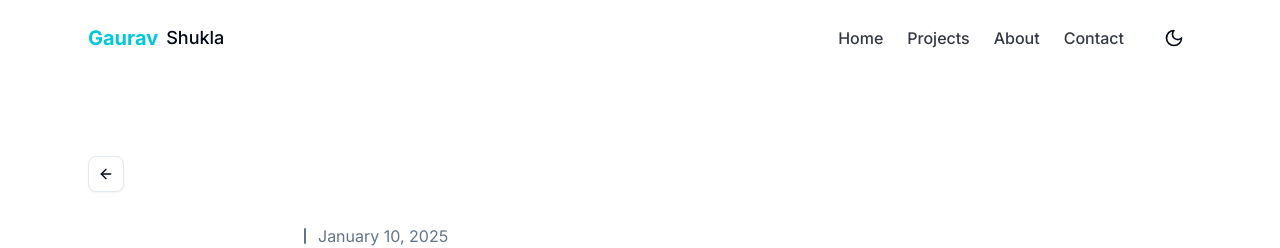
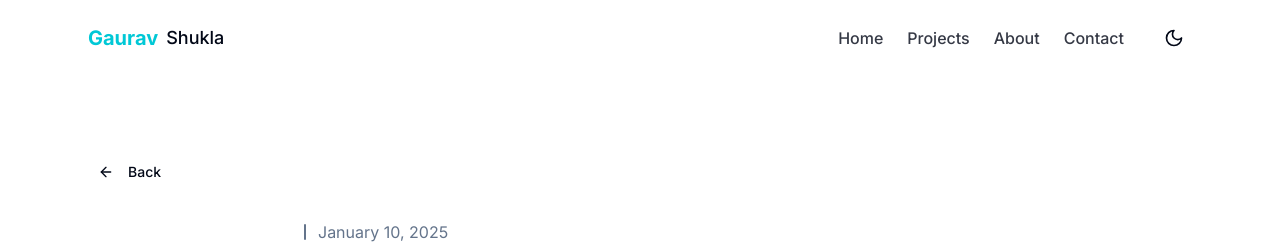
Before and after one commit to heygauravshukla/personal-portfolio, a Next.js app: page /projects/ip-address-tracker in a window 1280 px wide. Shown: the top 248 px of the page. Built offline with nearby package versions, Linux system fonts and the light colour scheme.

Commit message:
feat: replace Button with BackButton component for improved navigation in project page

```diff
--- a/app/projects/[slug]/page.tsx
+++ b/app/projects/[slug]/page.tsx
@@ -5,12 +5,13 @@ import { notFound } from "next/navigation";
 
 import Image from "next/image";
 import Link from "next/link";
-import { ArrowLeft, ExternalLink } from "lucide-react";
+import { ExternalLink } from "lucide-react";
 
 import { Icons } from "@/components/icons";
 import TypographyH1 from "@/components/typography-h1";
 import Wrapper from "@/components/wrapper";
 import { Button } from "@/components/ui/button";
+import { BackButton } from "@/components/back-button";
 
 // Define frontmatter structure for project MDX files
 interface Frontmatter {
@@ -74,12 +75,7 @@ export default async function Project(props: {
     return (
       <Wrapper className="@container space-y-8 py-16 md:py-20">
         <nav aria-label="Breadcrumb">
-          <Button asChild title="Go back" variant="outline" size="icon">
-            <Link href="/projects">
-              <ArrowLeft />
-              <span className="sr-only">Go back</span>
-            </Link>
-          </Button>
+          <BackButton />
         </nav>
 
         <article className="mx-auto max-w-2xl space-y-4">
```
